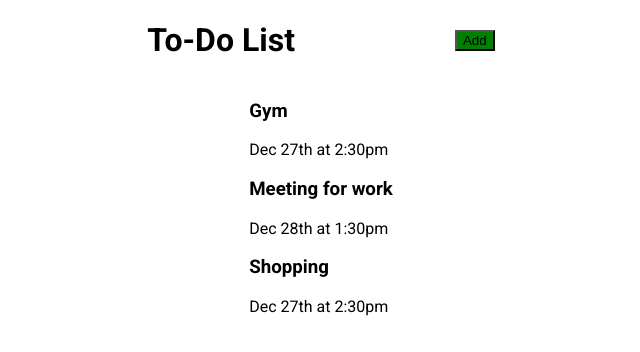
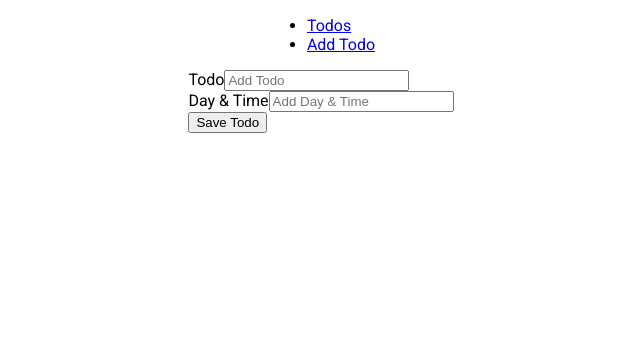
Before and after one commit to 221191/itehdomaci3, a React (Create React App) app: page /addtodo in a window 1280 px wide. Shown: the top 352 px of the page, without its empty margins (319-959 px from the left). Built offline with nearby package versions, Linux system fonts and the light colour scheme.

Commit message:
navbar, router

```diff
--- a/package.json
+++ b/package.json
@@ -35,5 +35,8 @@
       "last 1 firefox version",
       "last 1 safari version"
     ]
+  },
+  "devDependencies": {
+    "react-router-dom": "^6.6.1"
   }
 }
--- a/src/App.js
+++ b/src/App.js
@@ -1,6 +1,11 @@
 import './App.css';
 import Header from './components/Header';
 import Todos from './components/Todos';
+import AddTodo from './components/AddTodo';
+import TodosPage from './components/pages/TodosPage'
+import AddTodoPage from './components/pages/AddTodoPage'
+import Navbar from './components/Navbar';
+import { BrowserRouter, Routes, Route } from "react-router-dom";
 import { useState } from 'react';
 
 const App = () => {
@@ -9,26 +14,44 @@ const App = () => {
       id: 1,
       text: "Gym",
       day: "Dec 27th at 2:30pm",
-      reminder: true,
     },
     {
       id: 2,
       text: "Meeting for work",
       day: "Dec 28th at 1:30pm",
-      reminder: true,
     },
     {
       id: 3,
       text: "Shopping",
       day: "Dec 27th at 2:30pm",
-      reminder: true,
     },
   ]);
 
+  // Dodavanje todo
+  const addTodo = (todo) =>{
+    const id = Math.floor(Math.random() * 10000) + 1;
+
+    const newTodo = {id, ...todo};
+    setTodos([...todos, newTodo]);
+  }
+
+  // Brisanje todo
+  const deleteTodo = (id) =>{
+    setTodos(prevTodos => prevTodos.filter(item => item.id !== id));
+  }
+
   return (
     <div className="App">
-      <Header title="To-Do List" />
-      <Todos todos={todos}/>
+
+    <BrowserRouter>
+        <Navbar/>
+      <Routes>
+        <Route path="/">
+          <Route path="/todos" element={<TodosPage todos={todos} onDelete={deleteTodo}/>} />
+          <Route path="/addtodo" element={<AddTodoPage onAdd={addTodo} />} />
+        </Route>
+      </Routes>
+    </BrowserRouter>
     </div>
   );
 }
--- /dev/null
+++ b/src/components/AddTodo.js
@@ -0,0 +1,37 @@
+import React from 'react'
+import { useState } from 'react'
+
+const AddTodo = (props) => {
+    const [text, setText] = useState('');
+    const [day, setDay] = useState('');
+
+    const onSubmit = (e) =>{
+        e.preventDefault();
+
+        if(!text){
+            alert('Add todo');
+            return;
+        }
+
+        props.onAdd({text, day});
+        setText('');
+        setDay('');
+    }
+    return (
+    <form onSubmit={onSubmit}>
+        <div className='forma-neka'>
+            <label>Todo</label>
+            <input type="text" placeholder='Add Todo' value={text} onChange={(e)=> setText(e.target.value)}/>
+        </div>
+        <div className='forma-neka'>
+            <label>Day & Time</label>
+            <input type="text" placeholder='Add Day & Time' value={day} onChange={(e)=> setDay(e.target.value)}/>
+        </div>
+
+        <input type="submit" value="Save Todo" />
+
+    </form>
+  )
+}
+
+export default AddTodo
--- /dev/null
+++ b/src/components/Navbar.js
@@ -0,0 +1,19 @@
+import React from "react";
+import { Link } from "react-router-dom";
+
+const Navbar = () => {
+  return (
+    <div className="navbar">
+      <ul>
+        <li>
+          <Link to="/todos">Todos</Link>
+        </li>
+        <li>
+          <Link to="/addtodo">Add Todo</Link>
+        </li>
+      </ul>
+    </div>
+  );
+};
+
+export default Navbar;
--- a/src/components/Todo.js
+++ b/src/components/Todo.js
@@ -1,10 +1,10 @@
 import React from 'react';
+import {FaTimes} from 'react-icons/fa';
 
 const Todo = (props) => {
-  console.log(props.todo);
   return (
     <div>
-        <h3>{props.todo.text}</h3>
+        <h3>{props.todo.text} <FaTimes style={{color: 'red', cursor: 'pointer'}} onClick={() => props.onDelete(props.todo.id)} /> </h3>
         <p>{props.todo.day}</p>
     </div>
   )
--- a/src/components/Todos.js
+++ b/src/components/Todos.js
@@ -6,7 +6,7 @@ const Todos = (props) => {
   return (
     <div>
       {props.todos.map((todo) => (
-        <Todo key={todo.id} todo={todo} />
+        <Todo key={todo.id} todo={todo} onDelete={props.onDelete}/>
       ))}
     </div>
   );
--- /dev/null
+++ b/src/components/pages/AddTodoPage.js
@@ -0,0 +1,10 @@
+import React from 'react'
+import AddTodo from '../AddTodo'
+
+const AddTodoPage = (props) => {
+  return (
+    <AddTodo onAdd={props.onAdd}/>
+  )
+}
+
+export default AddTodoPage
--- /dev/null
+++ b/src/components/pages/TodosPage.js
@@ -0,0 +1,17 @@
+import React from 'react'
+import Header from '../Header'
+import Todos from '../Todos'
+
+const TodosPage = (props) => {
+  return (
+    <div>
+    <Header title="To-Do List" />
+
+     {props.todos.length > 0 && <Todos todos={props.todos} onDelete={props.onDelete}/>}
+     {props.todos.length === 0 && <p>No Todos</p>}
+    </div>
+
+  )
+}
+
+export default TodosPage
```
Also changed, not shown: 1 other file (tests, documents, lock files or other folders).
